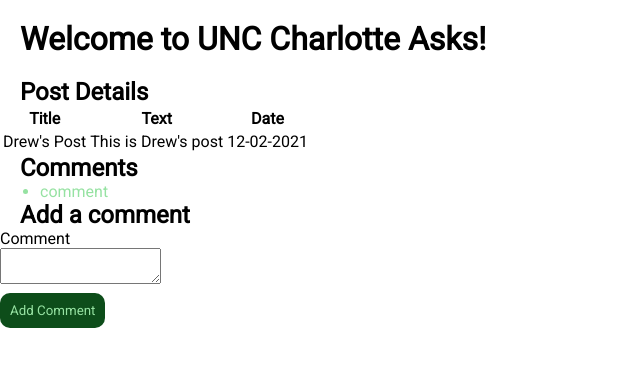
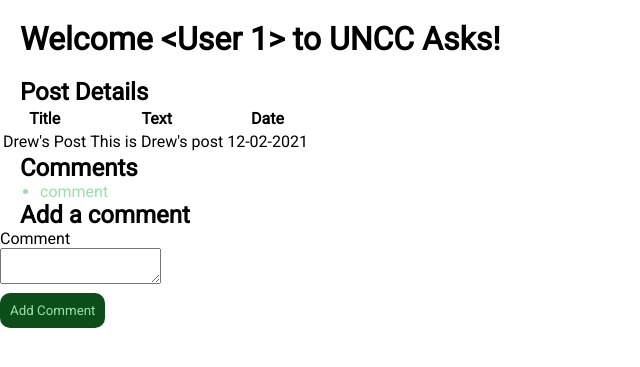
Before and after one commit to kpeter49/ITSC3155_Group21, a Flask app: template templates/note.html in a window 1280 px wide. Shown: the part 59-426 px from the top of the page, without its empty margins (0-640 px from the left). Run offline with Flask 2, Linux system fonts and the light colour scheme; the template is opened without the code that fills it: values that come from a table or form of the project are taken from there, others are empty; data comes from the database, SQL or seed files in the repository; both versions use the stored data as it was after the commit.

Commit message:
username now appears within welcome message on all pages

```diff
--- a/app.py
+++ b/app.py
@@ -47,7 +47,7 @@ def index():
                 # create a comment form object
                 form = CommentForm()
 
-                return render_template('note.html', post_id=request.form['id'], post=my_post, form=form)
+                return render_template('note.html', post_id=request.form['id'], post=my_post, form=form, user=session['user'])
             elif "edit" in request.form.keys():
                 return redirect(url_for('edit', post_id=request.form['id']))
         # get all posts from database
--- a/templates/note.html
+++ b/templates/note.html
@@ -29,7 +29,7 @@
             </nav>
         </header>
     <!-- post welcome message and include post details -->
-    <h1> Welcome to UNC Charlotte Asks! </h1> <!-- TODO: Add username to welcome once sign in is implemented -->
+    <h1> Welcome {{user}} to UNCC Asks! </h1>
     <h2> Post Details </h2>
 
     <!-- create a table with all these features -->
```
Also changed, not shown: class_forum_app.db.
